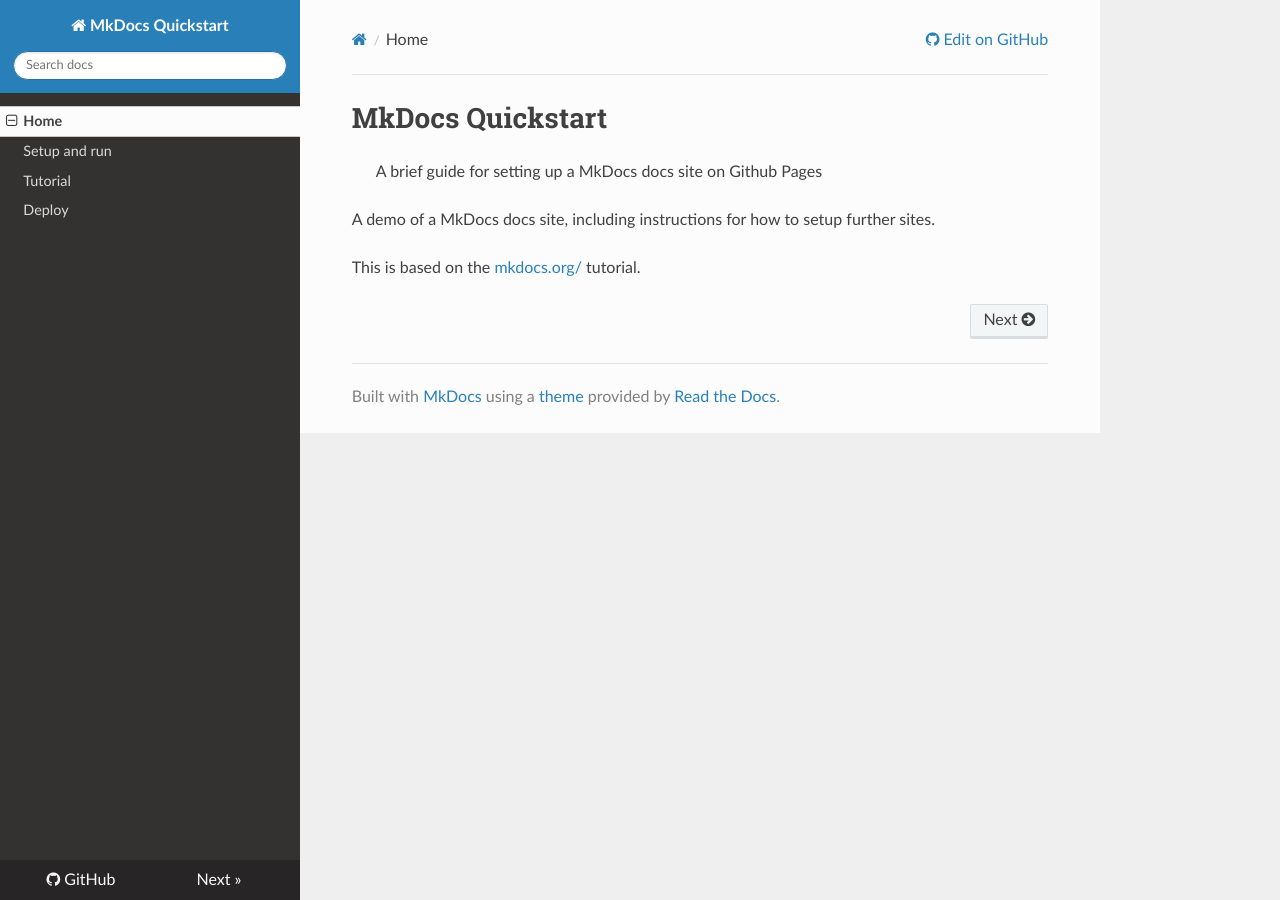
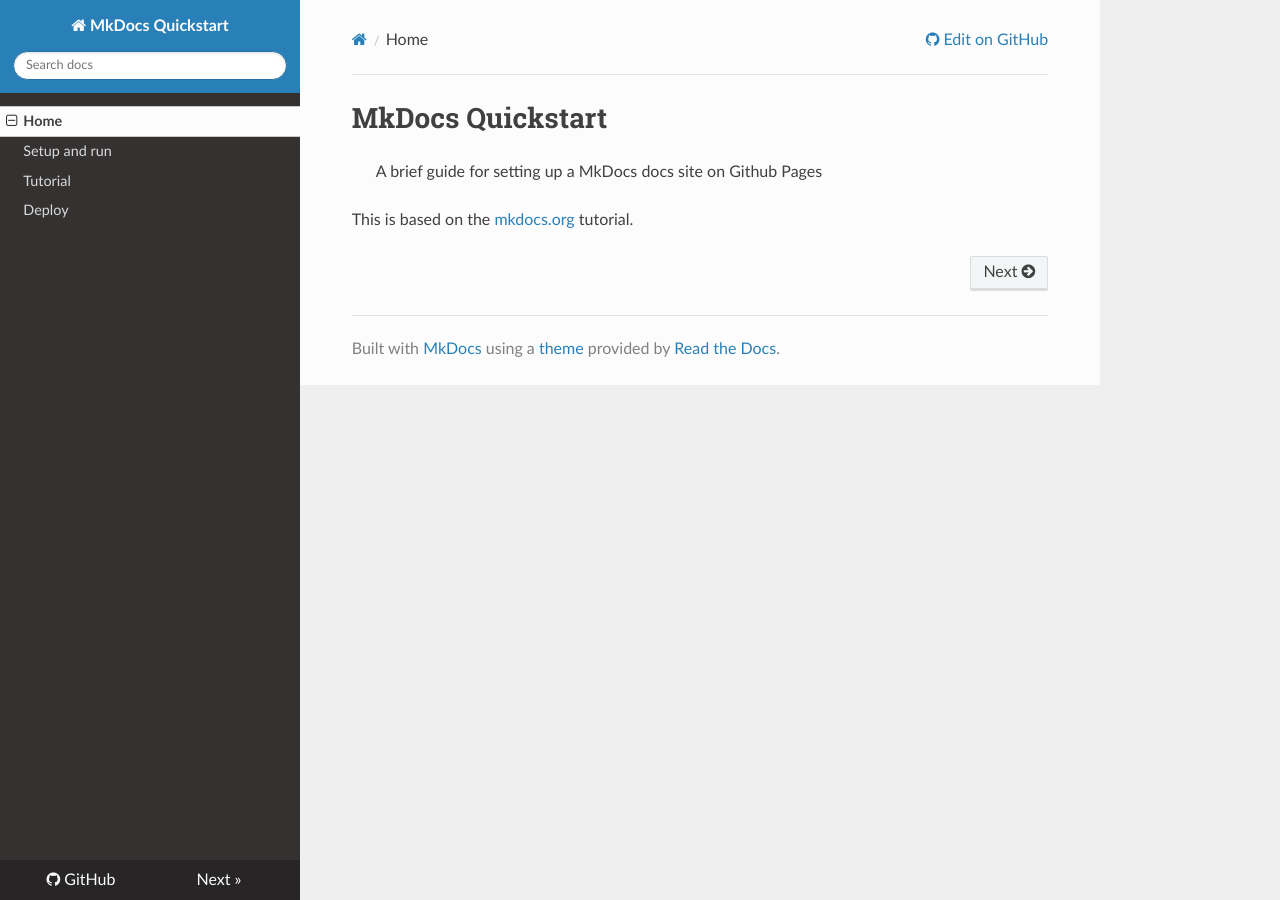
Before and after one commit to MichaelCurrin/mkdocs-quickstart, an MkDocs documentation site: the page built from docs/index.md, in a window 1280 px wide. Built offline with MkDocs 1.6.1, drawn with Linux system fonts in a browser that asks for light colours; nearby versions of some CDN libraries.

Commit message:
feat: Update index.md

```diff
--- a/docs/index.md
+++ b/docs/index.md
@@ -2,6 +2,4 @@
 > A brief guide for setting up a MkDocs docs site on Github Pages
 
 
-A demo of a MkDocs docs site, including instructions for how to setup further sites.
-
-This is based on the [mkdocs.org/](https://www.mkdocs.org/) tutorial.
+This is based on the [mkdocs.org](https://www.mkdocs.org/) tutorial.
```
